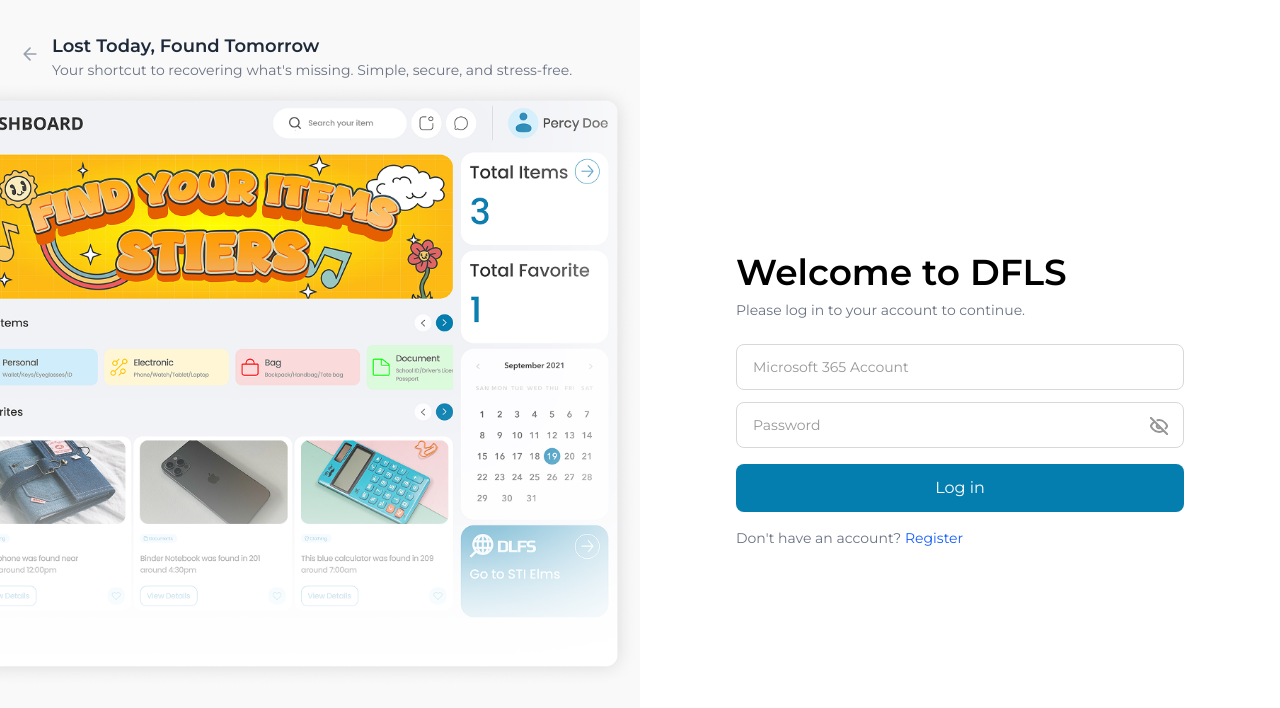
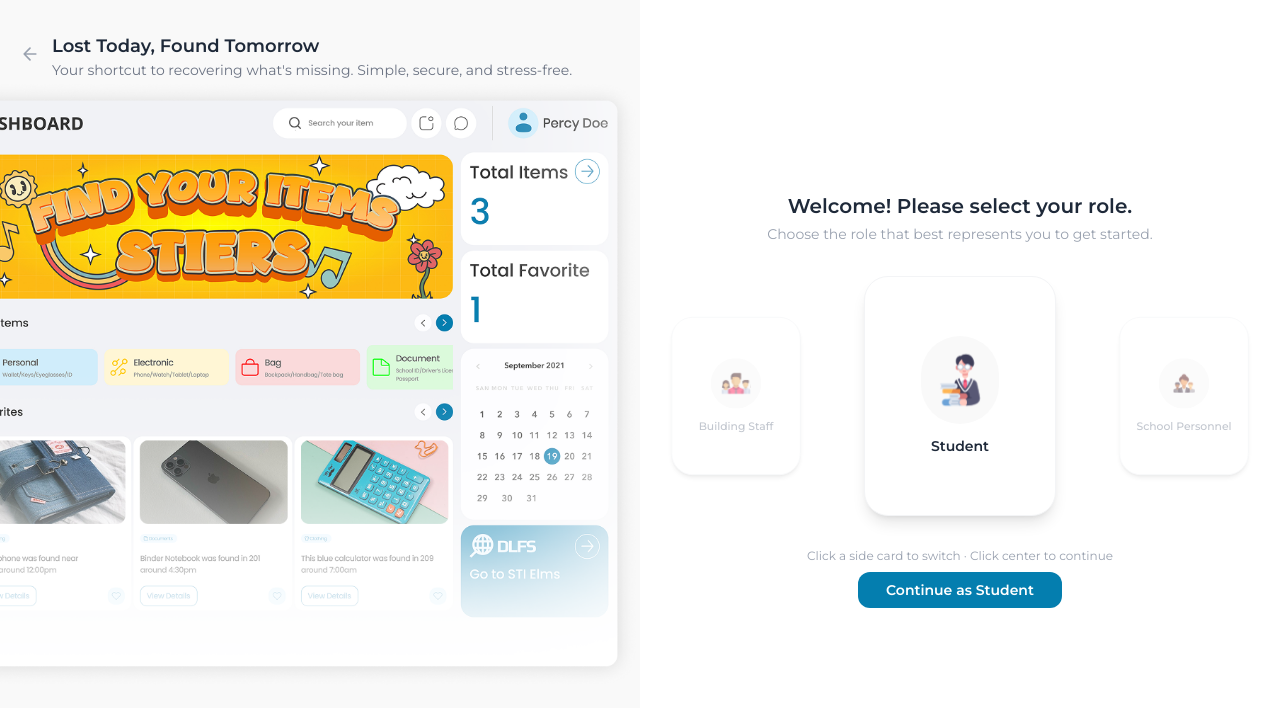
Before and after one commit to McBee223/dlfs-project, a React (Vite) app in the folder client/: page /signin in a window 1280 px wide. Shown: the top 708 px of the page. Built offline with nearby package versions, Linux system fonts and the light colour scheme.

Commit message:
fix signup for building staff

```diff
--- a/client/src/components/layout/userLayout/componentLayout/FilterLayout.jsx
+++ b/client/src/components/layout/userLayout/componentLayout/FilterLayout.jsx
@@ -22,6 +22,7 @@ function FilterLayout({ scrollRef, activeCategory, onCategoryChange }) {
         <div
             ref={scrollRef}
             className="flex gap-3 my-5 overflow-x-auto scrollbar-none w-full max-w-240 2xl:max-w-340"
+            style={{ scrollbarWidth: "none", msOverflowStyle: "none" }}
         >
             {filters.map((item, index) => (
                 <FilterCard
--- a/client/src/components/layout/userLayout/componentLayout/LoginLayout.jsx
+++ b/client/src/components/layout/userLayout/componentLayout/LoginLayout.jsx
@@ -6,17 +6,21 @@ import LoadingScreen from "../../../ui/LoadingScreen";
 import HidePasswordIcon from '../../../../assets/icons/HidePasswordIcon.svg';
 import ShowPasswordIcon from '../../../../assets/icons/ShowPasswordIcon.svg';
 
-function LoginLayout({ onSwitch }) {
+function LoginLayout({ onSwitch, role, onBack }) {
     const navigate = useNavigate();
     const [showPassword, setShowPassword] = useState(false);
-    const [microsoftaccount, setMicrosoftaccount] = useState("");
+    const [account, setAccount] = useState("");
     const [password, setPassword] = useState("");
     const [message, setMessage] = useState({ text: "", color: "" });
     const [loading, setLoading] = useState(false);
     const [success, setSuccess] = useState(false);
 
+    const isStaff = role === "building_staff";
+    const accountLabel = isStaff ? "Email" : "Microsoft 365 Account";
+    const accountPlaceholder = isStaff ? "Enter your email" : "Enter your Microsoft 365 Account";
+
     const handleLogin = async () => {
-        if (!microsoftaccount || !password) {
+        if (!account || !password) {
             setMessage({ text: "Please fill in all fields", color: "red" });
             return;
         }
@@ -26,12 +30,11 @@ function LoginLayout({ onSwitch }) {
 
         try {
             const response = await axios.post(`${import.meta.env.VITE_API_URL}/api/user/login`, {
-                microsoftaccount,
+                microsoftaccount: account,
                 password
             });
 
             const { token, user } = response.data;
-
             localStorage.setItem('userToken', token);
             localStorage.setItem('user', JSON.stringify(user));
 
@@ -53,17 +56,27 @@ function LoginLayout({ onSwitch }) {
             {success && <LoadingScreen message="Logging in..." />}
 
             <div className="w-full max-w-md 2xl:max-w-2xl">
+                <button
+                    onClick={onBack}
+                    className="mb-4 2xl:mb-6 text-gray-400 hover:text-gray-700 transition-colors flex items-center gap-1 text-sm 2xl:text-base"
+                >
+                    <svg viewBox="0 0 24 24" fill="none" stroke="currentColor" strokeWidth="2" className="w-4 h-4 2xl:w-5 2xl:h-5">
+                        <path strokeLinecap="round" strokeLinejoin="round" d="M19 12H5M12 5l-7 7 7 7" />
+                    </svg>
+                    Back
+                </button>
+
                 <h2 className="text-4xl 2xl:text-5xl font-semibold mb-2">Welcome to DFLS</h2>
                 <p className="text-gray-500 mb-6 text-sm 2xl:text-lg">
                     Please log in to your account to continue.
                 </p>
 
                 <input
-                    type="text"
-                    placeholder="Microsoft 365 Account"
+                    type={isStaff ? "email" : "text"}
+                    placeholder={accountPlaceholder}
                     className="input 2xl:px-5 2xl:py-4 2xl:text-lg 2xl:mb-4 mb-3"
-                    value={microsoftaccount}
-                    onChange={(e) => setMicrosoftaccount(e.target.value)}
+                    value={account}
+                    onChange={(e) => setAccount(e.target.value)}
                 />
 
                 <div className="relative">
@@ -95,7 +108,7 @@ function LoginLayout({ onSwitch }) {
                 <button
                     onClick={handleLogin}
                     disabled={loading}
-                    className="w-full bg-[#047EAF] text-white py-3 2xl:text-xl rounded-lg hover:scale-105 transform transition-transform disabled:opacity-60"
+                    className="w-full bg-[#047EAF] text-white py-3 2xl:text-xl 2xl:py-4 rounded-lg hover:scale-105 transform transition-transform disabled:opacity-60"
                 >
                     {loading ? "Checking..." : "Log in"}
                 </button>
--- a/client/src/components/layout/userLayout/componentLayout/PinnedCardLayout.jsx
+++ b/client/src/components/layout/userLayout/componentLayout/PinnedCardLayout.jsx
@@ -37,7 +37,8 @@ function PinnedCardLayout({ pinnedItems, scrollRef, onUnpin, dismissedCancels =
 
     return (
         <>
-            <div ref={scrollRef} className="overflow-x-auto overflow-y-visible scrollbar-none scroll-smooth">
+            <div ref={scrollRef} className="overflow-x-auto overflow-y-visible scrollbar-none scroll-smooth"
+                style={{ scrollbarWidth: "none", msOverflowStyle: "none" }}>
                 <div className="flex gap-4 px-1 py-3 2xl:text-base">
                     {pinnedItems.map((item) => {
                         const description = `This ${item.name} was found on ${item.dateFound} and was last seen near ${item.lastSeen}.`;
--- a/client/src/components/layout/userLayout/componentLayout/RegisterLayout.jsx
+++ b/client/src/components/layout/userLayout/componentLayout/RegisterLayout.jsx
@@ -6,24 +6,34 @@ import HidePasswordIcon from '../../../../assets/icons/HidePasswordIcon.svg';
 import ShowPasswordIcon from '../../../../assets/icons/ShowPasswordIcon.svg';
 import RegisterGenderPopup from "../../../ui/userUI/popups/RegisterGenderPopup";
 
-function RegisterLayout({ onSwitch }) {
+function RegisterLayout({ onSwitch, role, onBack }) {
     const [showPassword, setShowPassword] = useState(false);
-    const [firstName, setFirstName] = useState("");
-    const [lastName, setLastName] = useState("");
+    const [fullName, setFullName] = useState("");
+    const [password, setPassword] = useState("");
+    const [gender, setGender] = useState("Male");
     const [section, setSection] = useState("");
-    const [gender, setGender] = useState("Male");
-    const [password, setPassword] = useState("");
+    const [department, setDepartment] = useState("");
+    const [employeeId, setEmployeeId] = useState("");
     const [studentNumber, setStudentNumber] = useState("");
     const [email, setEmail] = useState("");
     const [message, setMessage] = useState({ text: "", color: "" });
     const [animate, setAnimate] = useState("");
     const [loading, setLoading] = useState(false);
 
+    const isStudent = role === "student";
+    const isPersonnel = role === "school_personnel";
+    const isStaff = role === "building_staff";
+
     const today = new Date();
     const date = `${String(today.getMonth() + 1).padStart(2, "0")}/${String(today.getDate()).padStart(2, "0")}/${String(today.getFullYear()).slice(-2)}`;
 
     const handleRegister = async () => {
-        if (!firstName || !lastName || !section || !password || !studentNumber || !email) {
+        const baseValid = fullName && password && gender;
+        const studentValid = isStudent && section && studentNumber && email;
+        const personnelValid = isPersonnel && department && employeeId && email;
+        const staffValid = isStaff && employeeId && email;
+
+        if (!baseValid || (!studentValid && !personnelValid && !staffValid)) {
             setMessage({ text: "Please fill in all fields", color: "red" });
             return;
         }
@@ -31,18 +41,19 @@ function RegisterLayout({ onSwitch }) {
         setLoading(true);
         setMessage({ text: "", color: "" });
 
-        const fullName = `${firstName} ${lastName}`;
+        const payload = {
+            name: fullName,
+            password,
+            gender,
+            date,
+            role,
+            ...(isStudent && { id: studentNumber, microsoftaccount: email, section }),
+            ...(isPersonnel && { id: employeeId, microsoftaccount: email, section: department }),
+            ...(isStaff && { id: employeeId, microsoftaccount: email }),
+        };
 
         try {
-            await axios.post(`${import.meta.env.VITE_API_URL}/api/user/signup`, {
-                id: studentNumber,
-                name: fullName,
-                microsoftaccount: email,
-                section,
-                gender,
-                password,
-                date
-            });
+            await axios.post(`${import.meta.env.VITE_API_URL}/api/user/signup`, payload);
 
             setLoading(false);
             setMessage({ text: "Registered successfully!", color: "green" });
@@ -70,36 +81,27 @@ function RegisterLayout({ onSwitch }) {
             {loading && <LoadingScreen message="Creating account..." />}
 
             <div className={`w-full max-w-md 2xl:max-w-2xl transition-all duration-800 ease-in-out ${animate === "fade-left" ? "opacity-0 -translate-x-10" : animate === "fade-right" ? "opacity-0 translate-x-10" : "opacity-100 translate-x-0"}`}>
+
+                <button
+                    onClick={onBack}
+                    className="mb-4 2xl:mb-6 text-gray-400 hover:text-gray-700 transition-colors flex items-center gap-1 text-sm 2xl:text-base"
+                >
+                    <svg viewBox="0 0 24 24" fill="none" stroke="currentColor" strokeWidth="2" className="w-4 h-4 2xl:w-5 2xl:h-5">
+                        <path strokeLinecap="round" strokeLinejoin="round" d="M19 12H5M12 5l-7 7 7 7" />
+                    </svg>
+                    Back
+                </button>
+
                 <h2 className="text-4xl 2xl:text-5xl font-semibold mb-2 2xl:mb-3">Create an account</h2>
                 <p className="text-gray-500 mb-6 2xl:mb-7 text-sm 2xl:text-lg">Fill in the fields below to get started</p>
 
-                <div className="flex gap-2 2xl:gap-3">
                 <input
                     type="text"
-                        placeholder="First Name"
+                    placeholder="Full Name"
                     className="input 2xl:px-5 2xl:py-4 2xl:text-lg 2xl:mb-6"
-                        value={firstName}
-                        onChange={(e) => setFirstName(e.target.value)}
+                    value={fullName}
+                    onChange={(e) => setFullName(e.target.value)}
                 />
-                    <input
-                        type="text"
-                        placeholder="Last Name"
-                        className="input 2xl:px-5 2xl:py-4 2xl:text-lg 2xl:mb-6"
-                        value={lastName}
-                        onChange={(e) => setLastName(e.target.value)}
-                    />
-                </div>
-
-                <div className="flex gap-2 2xl:gap-3">
-                    <input
-                        type="text"
-                        placeholder="Section"
-                        className="input w-105 2xl:w-157 2xl:px-5 2xl:py-4 2xl:text-lg 2xl:mb-6"
-                        value={section}
-                        onChange={(e) => setSection(e.target.value)}
-                    />
-                    <RegisterGenderPopup value={gender} onChange={setGender} />
-                </div>
 
                 <div className="relative">
                     <input
@@ -121,6 +123,35 @@ function RegisterLayout({ onSwitch }) {
                     </span>
                 </div>
 
+                <div className="flex gap-2 2xl:gap-3">
+                    {isStudent && (
+                        <input
+                            type="text"
+                            placeholder="Section"
+                            className="input w-105 2xl:w-157 2xl:px-5 2xl:py-4 2xl:text-lg 2xl:mb-6"
+                            value={section}
+                            onChange={(e) => setSection(e.target.value)}
+                        />
+                    )}
+                    {isPersonnel && (
+                        <input
+                            type="text"
+                            placeholder="Department"
+                            className="input w-105 2xl:w-157 2xl:px-5 2xl:py-4 2xl:text-lg 2xl:mb-6"
+                            value={department}
+                            onChange={(e) => setDepartment(e.target.value)}
+                        />
+                    )}
+                    {(isStudent || isPersonnel) && (
+                        <RegisterGenderPopup value={gender} onChange={setGender} />
+                    )}
+                </div>
+
+                {isStaff && (
+                    <RegisterGenderPopup value={gender} onChange={setGender} />
+                )}
+
+                {isStudent && (
                     <input
                         type="text"
                         placeholder="Student Number"
@@ -128,14 +159,37 @@ function RegisterLayout({ onSwitch }) {
                         value={studentNumber}
                         onChange={(e) => setStudentNumber(e.target.value)}
                     />
+                )}
 
+                {(isPersonnel || isStaff) && (
                     <input
-                    type="email"
+                        type="text"
+                        placeholder="Employee ID"
+                        className="input 2xl:px-5 2xl:py-4 2xl:text-lg 2xl:mb-6"
+                        value={employeeId}
+                        onChange={(e) => setEmployeeId(e.target.value)}
+                    />
+                )}
+
+                {(isStudent || isPersonnel) && (
+                    <input
+                        type="text"
                         placeholder="Microsoft 365 Account"
                         className="input 2xl:px-5 2xl:py-4 2xl:text-lg 2xl:mb-6"
                         value={email}
                         onChange={(e) => setEmail(e.target.value)}
                     />
+                )}
+
+                {isStaff && (
+                    <input
+                        type="text"
+                        placeholder="Email"
+                        className="input 2xl:px-5 2xl:py-4 2xl:text-lg 2xl:mb-6"
+                        value={email}
+                        onChange={(e) => setEmail(e.target.value)}
+                    />
+                )}
 
                 {message.text && (
                     <p className={`text-sm 2xl:text-lg mb-2 2xl:mb-3 ${message.color === "red" ? "text-red-500" : "text-green-500"}`}>
@@ -154,10 +208,7 @@ function RegisterLayout({ onSwitch }) {
                 <p className="text-sm 2xl:text-lg text-gray-500 mt-4 2xl:mt-5">
                     Already have an account?{" "}
                     <span
-                        onClick={() => {
-                            setAnimate("fade-left");
-                            setTimeout(() => onSwitch(), 500);
-                        }}
+                        onClick={onSwitch}
                         className="text-blue-600 cursor-pointer"
                     >
                         Log in
--- a/client/src/components/ui/userUI/PersonalInformation.jsx
+++ b/client/src/components/ui/userUI/PersonalInformation.jsx
@@ -55,7 +55,6 @@ function PersonalInformation() {
         <div className="montserrat bg-white rounded-2xl p-6 2xl:p-8 w-full">
             <div className="flex items-center justify-between mb-3">
                 <h2 className="text-lg 2xl:text-xl font-semibold text-gray-700">Personal Information</h2>
-                {editMode ? <SaveButton onClick={handleSave} /> : <EditButton onClick={() => setEditMode(true)} />}
             </div>
 
             <div className="grid grid-cols-2 gap-6 2xl:gap-8">
--- /dev/null
+++ b/client/src/pages/RoleSelectPage.jsx
@@ -0,0 +1,87 @@
+import { useState } from "react";
+import StudentIcon from "../assets/icons/StudentIcon.svg";
+import BuildingStaffIcon from "../assets/icons/BuildingStaffIcon.svg";
+import SchoolPersonnelIcon from "../assets/icons/SchoolPersonnelIcon.svg";
+
+const ROLES = [
+    { key: "building_staff", label: "Building Staff", icon: BuildingStaffIcon },
+    { key: "student", label: "Student", icon: StudentIcon },
+    { key: "school_personnel", label: "School Personnel", icon: SchoolPersonnelIcon },
+];
+
+function RoleCarousel({ onSelect }) {
+    const [current, setCurrent] = useState(1);
+
+    const getPos = (idx) => {
+        const diff = ((idx - current) % 3 + 3) % 3;
+        if (diff === 0) return "center";
+        if (diff === 1) return "right";
+        return "left";
+    };
+
+    const shift = (dir) => setCurrent((prev) => ((prev + dir) % 3 + 3) % 3);
+
+    const posStyles = {
+        center: "z-30 scale-100 opacity-100 translate-x-0 w-48 h-60 2xl:w-72 2xl:h-88 shadow-lg",
+        left:   "z-20 scale-90 opacity-60 -translate-x-56 2xl:-translate-x-80 w-36 h-44 2xl:w-56 2xl:h-68 shadow-md",
+        right:  "z-20 scale-90 opacity-60 translate-x-56 2xl:translate-x-80 w-36 h-44 2xl:w-56 2xl:h-68 shadow-md",
+    };
+
+    const iconStyles = {
+        center: "w-22 h-22 2xl:w-36 2xl:h-36",
+        left:   "w-14 h-14 2xl:w-24 2xl:h-24",
+        right:  "w-14 h-14 2xl:w-24 2xl:h-24",
+    };
+
+    const labelStyles = {
+        center: "text-sm 2xl:text-xl font-semibold text-gray-800",
+        left:   "text-xs 2xl:text-base font-medium text-gray-400",
+        right:  "text-xs 2xl:text-base font-medium text-gray-400",
+    };
+
+    return (
+        <div className="flex flex-col items-center justify-center gap-6 2xl:gap-10 w-full">
+            <div className="flex flex-col items-center gap-1 2xl:gap-2">
+                <h1 className="text-xl 2xl:text-3xl font-semibold text-gray-800">Welcome! Please select your role.</h1>
+                <p className="text-sm 2xl:text-base text-gray-400 text-center">Choose the role that best represents you to get started.</p>
+            </div>
+
+            <div className="relative flex items-center justify-center h-64 2xl:h-96 w-full">
+                {ROLES.map((role, idx) => {
+                    const pos = getPos(idx);
+                    return (
+                        <div
+                            key={role.key}
+                            onClick={() => pos === "center" ? onSelect(ROLES[current].key) : shift(pos === "left" ? -1 : 1)}
+                            className={`absolute flex flex-col items-center justify-center gap-3 2xl:gap-6
+                                bg-white rounded-3xl border border-gray-100 cursor-pointer
+                                transition-all duration-300 ease-in-out
+                                ${posStyles[pos]}`}
+                        >
+                            <img
+                                src={role.icon}
+                                alt={role.label}
+                                className={`object-contain transition-all duration-300 ${iconStyles[pos]}`}
+                            />
+                            <span className={`transition-all duration-300 ${labelStyles[pos]}`}>
+                                {role.label}
+                            </span>
+                        </div>
+                    );
+                })}
+            </div>
+
+            <div className="flex flex-col items-center gap-2 2xl:gap-4">
+                <p className="text-xs 2xl:text-sm text-gray-400">Click a side card to switch · Click center to continue</p>
+                <button
+                    onClick={() => onSelect(ROLES[current].key)}
+                    className="px-7 py-2 2xl:px-10 2xl:py-3 bg-[#047EAF] text-white text-sm 2xl:text-lg font-semibold rounded-xl hover:bg-[#035f85] transition-colors"
+                >
+                    Continue as {ROLES[current].label}
+                </button>
+            </div>
+        </div>
+    );
+}
+
+export default RoleCarousel;
--- a/client/src/pages/auth/LogInPage.jsx
+++ b/client/src/pages/auth/LogInPage.jsx
@@ -3,9 +3,11 @@ import { useNavigate } from "react-router-dom";
 import SignInImage from "../../assets/images/SignInImage.png";
 import LoginLayout from "../../components/layout/userLayout/componentLayout/LoginLayout";
 import RegisterLayout from "../../components/layout/userLayout/componentLayout/RegisterLayout";
+import RoleCarousel from "../RoleSelectPage";
 
 function LogInPage() {
     const [isRegister, setIsRegister] = useState(false);
+    const [selectedRole, setSelectedRole] = useState(null);
     const reason = new URLSearchParams(window.location.search).get("reason");
     const navigate = useNavigate();
 
@@ -38,16 +40,19 @@ function LogInPage() {
                 </div>
             </div>
 
-            <div className="w-full md:w-1/2 flex items-center justify-center bg-white px-6">
+            <div className="w-full md:w-1/2 flex items-center justify-center bg-white px-6 2xl:px-10">
                 {reason === "deleted" && (
-                    <p className="absolute top-4 text-red-500 text-sm 2xl:text-lg font-medium">
+                    <p className="absolute top-4 text-red-500 text-sm 2xl:text-base font-medium">
                         Your account has been removed. Please contact support.
                     </p>
                 )}
-                {isRegister ? (
-                    <RegisterLayout onSwitch={() => setIsRegister(false)} />
+
+                {!selectedRole ? (
+                    <RoleCarousel onSelect={setSelectedRole} />
+                ) : isRegister ? (
+                    <RegisterLayout onSwitch={() => setIsRegister(false)} role={selectedRole} onBack={() => setIsRegister(false)} />
                 ) : (
-                    <LoginLayout onSwitch={() => setIsRegister(true)} />
+                    <LoginLayout onSwitch={() => setIsRegister(true)} role={selectedRole} onBack={() => setSelectedRole(null)} />
                 )}
             </div>
         </div>
```
Also changed, not shown: client/src/components/layout/adminLayout/componentLayout/ArchiveLayout.jsx (+8 -8 lines), client/src/components/layout/adminLayout/componentLayout/UserAccountLayout.jsx (+9 -9 lines), 2 other files (tests, documents, lock files or other folders). Lines whose indentation alone changed are shown as unchanged.
